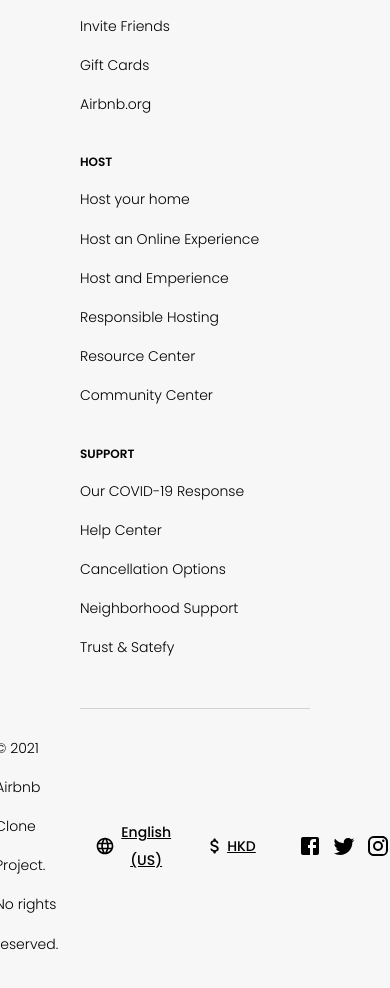
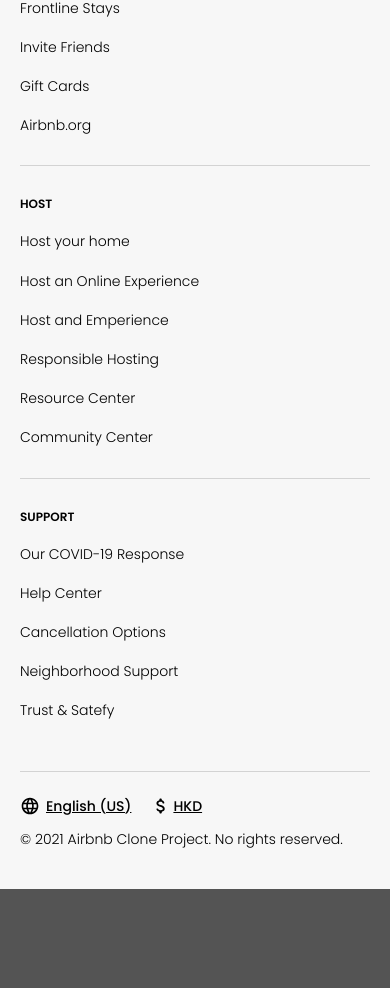
Before and after one commit to battheresa/airbnb-clone, a Next.js app: page / in a window 390 px wide. Shown: the part 3571-4559 px from the top of the page. After the commit the page ends 4460 px from the top, so only its background shows below. Built offline with nearby package versions, Linux system fonts and the light colour scheme.

Commit message:
responseive footer component

```diff
--- a/components/Footer.js
+++ b/components/Footer.js
@@ -15,37 +15,44 @@
                 {footerNavigation.map(section => (
                     <div key={section.header} className={styles.section}>
                         <h6>{section.header.toUpperCase()}</h6>
-                        {section.content.map(item => (
-                            <p key={item.text}>{item.text}</p>
-                        ))}
+                        <div>
+                            {section.content.map(item => (
+                                <p key={item.text}>{item.text}</p>
+                            ))}
+                        </div>
                     </div>
                 ))}
             </div>
 
-            <div className='flexRow'>
+            <div className={styles.information}>
                 {/* copy rights */}
-                <div className={styles.credit}>
+                <div className={styles.credit} name='before'>
                     <p>&copy; 2021 Airbnb Clone Project. No rights reserved.</p>
                 </div>
 
                 {/* language and currency */}
                 <div className={styles.group}>
-                    <button className={styles.button}>
+                    <div className={styles.button}>
                         <LanguageRoundedIcon fontSize='small' style={{ marginRight: '6px' }} />
                         <h5>English (US)</h5>
-                    </button>
+                    </div>
 
-                    <button className={styles.button}>
+                    <div className={styles.button}>
                         <AttachMoneyRoundedIcon fontSize='small' style={{ marginRight: '2px' }} />
                         <h5>HKD</h5>
-                    </button>
+                    </div>
                 </div>
 
                 {/* social links */}
-                <div className={styles.group}>
-                    <FacebookIcon className={styles.button} />
-                    <TwitterIcon className={styles.button} />
-                    <InstagramIcon className={styles.button} />
+                <div className={styles.group} name='icon'>
+                    <FacebookIcon className={styles.icon} />
+                    <TwitterIcon className={styles.icon} />
+                    <InstagramIcon className={styles.icon} />
+                </div>
+
+                {/* copy rights */}
+                <div className={styles.credit} name='after'>
+                    <p>&copy; 2021 Airbnb Clone Project. No rights reserved.</p>
                 </div>
             </div>
         </div>
--- a/styles/Footer.module.css
+++ b/styles/Footer.module.css
@@ -6,7 +6,7 @@
     background-color: var(--grey002);
     border-top: 1px solid var(--grey005);
 
-    padding: 40px 80px 30px;
+    padding: 40px 80px 20px;
 }
 
 .navigation {
@@ -14,8 +14,7 @@
     justify-items: stretch;
     align-items: stretch;
     grid-auto-flow: row;
-    grid-template-columns: repeat(auto-fit, minmax(250px, 1fr));
-    gap: 20px;
+    grid-template-columns: repeat(4, 1fr);
 
     width: 100%;
     padding-bottom: 40px;
@@ -23,17 +22,28 @@
     border-bottom: 1px solid var(--grey005);
 }
 
+.section > h6 {
+    line-height: 3em;
+}
+
+.section > div > p, .credit > p {
+    font-size: 14px;
+    line-height: 2.8em;
+}
+
 .credit {
     flex: 1;
 }
 
-.section > h6 {
-    line-height: 3em;
+.credit[name=after] {
+    display: none;
 }
 
-.section > p, .credit > p {
-    font-size: 14px;
-    line-height: 2.8em;
+.information {
+    display: flex;
+    flex-direction: row;
+    justify-content: center;
+    width: 100%;
 }
 
 .group {
@@ -41,11 +51,10 @@
     flex-direction: row;
     justify-content: center;
     align-items: center;
-    margin-left: 20px;
+    margin-left: 40px;
 }
 
 .button {
-    background-color: var(--grey002);
     text-decoration: underline;
 
     display: flex;
@@ -53,11 +62,114 @@
     justify-content: center;
     align-items: center;
 
-    margin: 0px 5px;
+    margin: 0px 10px;
 }
 
 .button:hover {
     color: var(--grey008);
-    background-color: var(--grey002);
-    text-decoration: underline;
 }
+
+.icon {
+    margin: 0px 0px 0px 15px;
+}
+
+.icon:hover {
+    color: var(--grey008);
+}
+
+@media (max-width: 1200px) {
+    .container {
+        padding: 40px 5% 30px;
+    }
+}
+
+@media (max-width: 1150px) {
+    .navigation {
+        display: flex;
+        flex-direction: column;
+        justify-content: center;
+        width: 100%;
+    }
+
+    .section:not(:last-child) {
+        padding-bottom: 20px;
+        border-bottom: 1px solid var(--grey005);
+    }
+
+    .section > div {
+        display: grid;
+        justify-items: stretch;
+        align-items: stretch;
+        grid-auto-flow: row;
+        grid-template-columns: repeat(3, 1fr);
+    }
+}
+
+@media (max-width: 980px) {
+    .container {
+        padding: 40px 40px 30px;
+    }
+
+    .information {
+        flex-direction: column;
+    }
+
+    .credit {
+        text-align: center;
+    }
+
+    .group {
+        margin-bottom: 10px;
+    }
+
+    .button {
+        margin: 0px 20px 0px 0px;
+    }
+
+    .icon {
+        margin: 0px 10px 0px 0px;
+    }
+
+    .credit[name=before] {
+        display: none;
+    }
+
+    .credit[name=after] {
+        display: block;
+    }
+}
+
+@media (max-width: 730px) {
+    .container {
+        padding: 40px 25px 30px;
+    }
+
+    .credit {
+        text-align: left;
+    }
+
+    .group {
+        justify-content: flex-start;
+        margin-left: 0;
+        margin-bottom: 0px;
+    }
+
+    .group[name=icon] {
+        display: none;
+    }
+
+    .section:not(:last-child) {
+        margin-bottom: 20px;
+    }
+
+    .section > div {
+        display: flex;
+        flex-direction: column;
+    }
+}
+
+@media (max-width: 460px) {
+    .container {
+        padding: 40px 20px 30px;
+    }
+}
--- a/styles/globals.css
+++ b/styles/globals.css
@@ -130,13 +130,6 @@
 
 /* ---------- Custom Styles ---------- */
 
-.flexRow {
-    display: flex;
-    flex-direction: row;
-    justify-content: center;
-    width: 100%;
-}
-
 .screenCover {
     position: absolute;
     top: 0;
```
